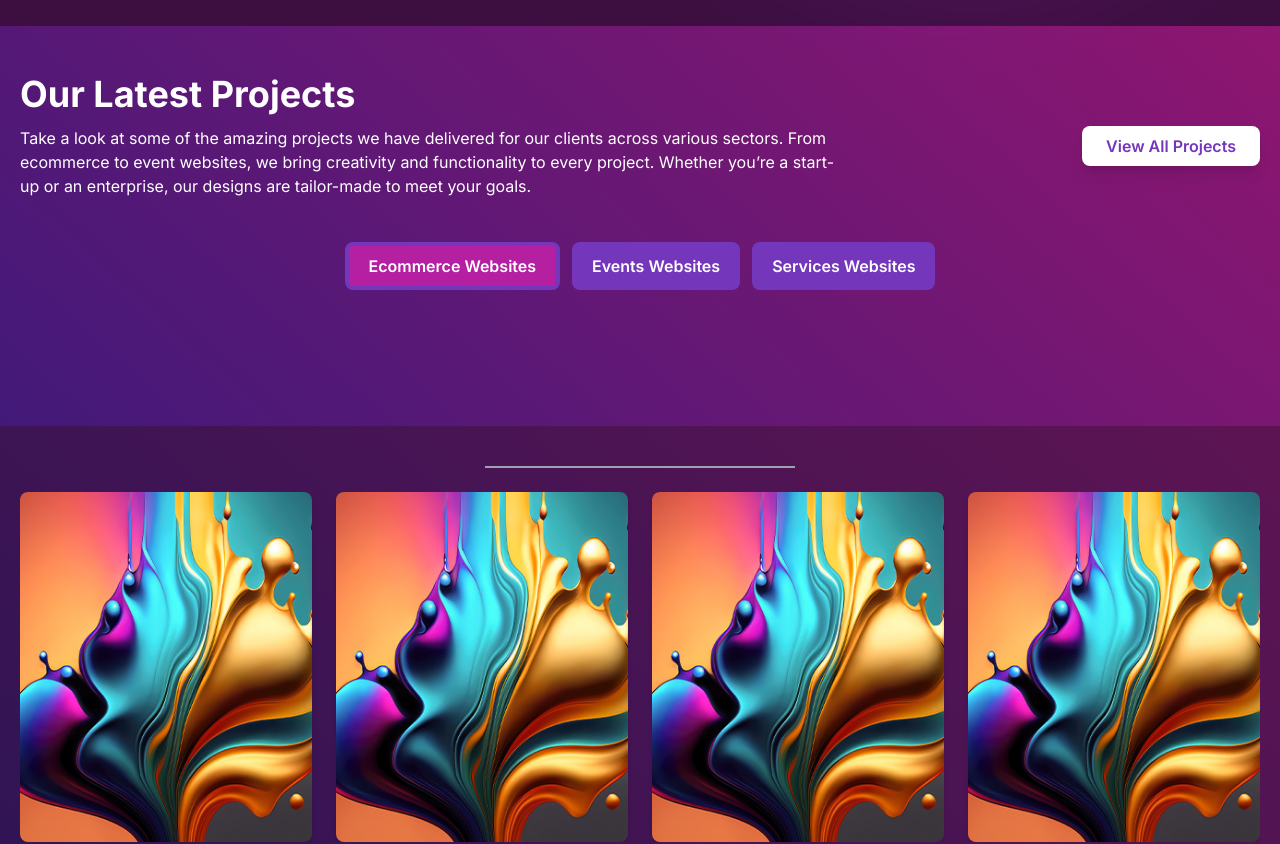
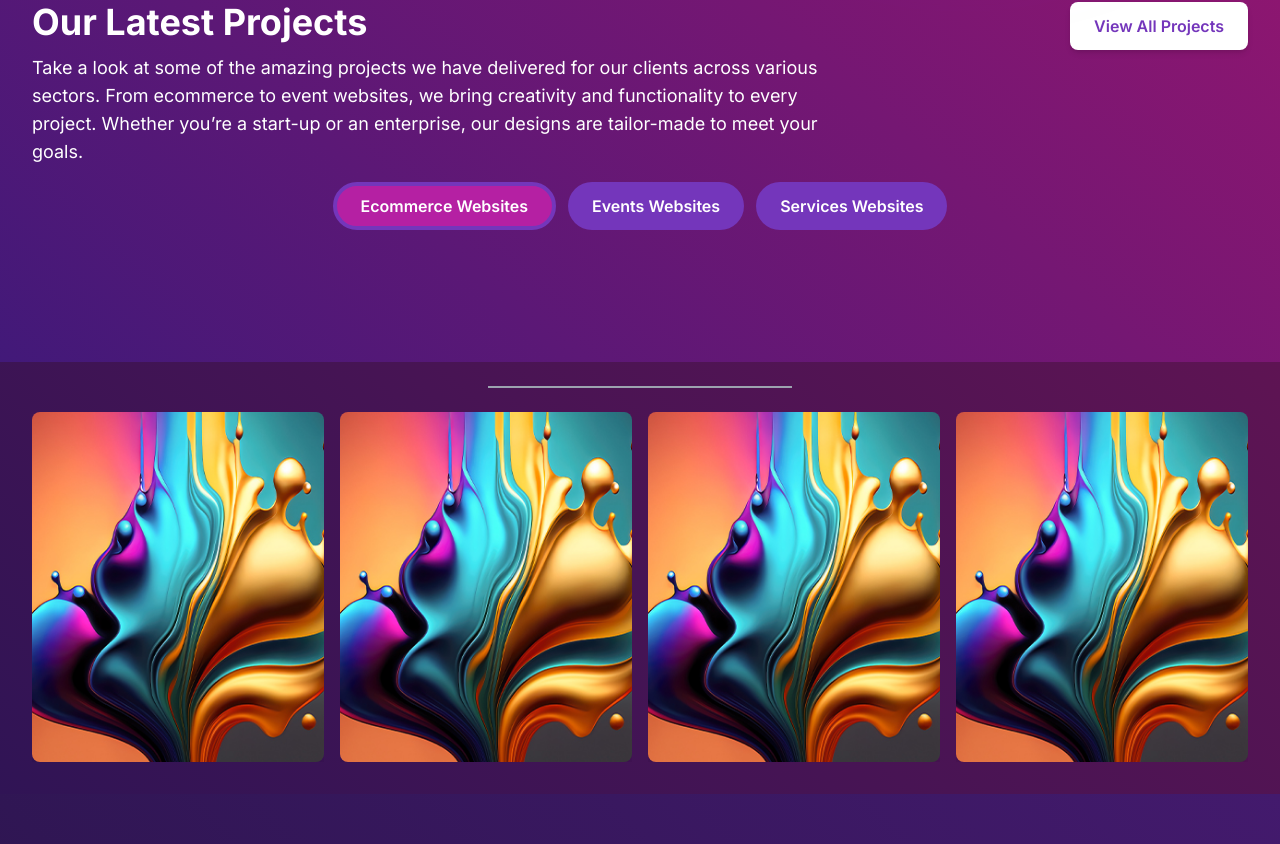
Before and after one commit to MehulGoyal07/BaazTechno, a React (Vite) app: page / in a window 1280 px wide. Shown: the part 1638-2482 px from the top of the page. Built offline with nearby package versions, Linux system fonts and the light colour scheme.

Commit message:
framer-motion-added

```diff
--- a/package.json
+++ b/package.json
@@ -10,7 +10,9 @@
     "preview": "vite preview"
   },
   "dependencies": {
+    "aos": "^2.3.4",
     "emailjs-com": "^3.2.0",
+    "framer-motion": "^12.0.5",
     "nodemon": "^3.1.7",
     "react": "^18.3.1",
     "react-dom": "^18.3.1",
--- a/src/components/BookCall.jsx
+++ b/src/components/BookCall.jsx
@@ -1,13 +1,24 @@
+import { motion } from 'framer-motion'; // Import Framer Motion
 import bg from '../assets/bg/experience_bg.jpg'; // Background image
 
 const BookACallSection = () => {
   return (
-    <section
+    <motion.section
       className="flex flex-col lg:flex-row items-center justify-between bg-cover bg-center py-16 px-5"
       style={{ backgroundImage: `url(${bg})`, minHeight: '100vh' }}
+      whileInView={{ opacity: 1 }}  // Fade in when it comes into view
+      initial={{ opacity: 0 }}     // Start with 0 opacity
+      transition={{ duration: 0.8 }}
+      viewport={{ once: false }}   // Trigger the animation every time the section enters the viewport
     >
       {/* Left side with text and explanation */}
-      <div className="lg:w-1/2 text-left text-white px-6 py-8 lg:py-16 max-w-lg mx-auto">
+      <motion.div
+        className="lg:w-1/2 text-left text-white px-6 py-8 lg:py-16 max-w-lg mx-auto"
+        initial={{ opacity: 0 }}
+        whileInView={{ opacity: 1 }}   // Fade in when this part comes into view
+        transition={{ duration: 0.6, delay: 0.2 }}
+        viewport={{ once: false }}
+      >
         <h2 className="text-4xl font-bold mb-6 leading-tight">Book a Call with Us</h2>
         <p className="text-lg mb-6 leading-relaxed">
           Let’s schedule a quick meeting to discuss your website needs. Whether you are looking for website
@@ -18,10 +29,16 @@ const BookACallSection = () => {
           This is a no-obligation, free consultation call. We look forward to collaborating with you and bringing
           your ideas to life!
         </p>
-      </div>
+      </motion.div>
 
       {/* Right side with form to schedule a call */}
-      <div className="lg:w-1/2 bg-white shadow-xl rounded-lg p-8 w-full max-w-lg mx-auto lg:mx-0 mt-8 lg:mt-0">
+      <motion.div
+        className="lg:w-1/2 bg-white shadow-xl rounded-lg p-8 w-full max-w-lg mx-auto lg:mx-0 mt-8 lg:mt-0"
+        initial={{ opacity: 0 }}
+        whileInView={{ opacity: 1 }}   // Fade in when this part comes into view
+        transition={{ duration: 0.6, delay: 0.4 }}
+        viewport={{ once: false }}
+      >
         <h3 className="text-2xl font-semibold text-[#7436bb] mb-6">Schedule a Meeting</h3>
         <form action="https://your-meeting-scheduler.com" method="POST" className="space-y-6">
           <div>
@@ -71,8 +88,8 @@ const BookACallSection = () => {
             </button>
           </div>
         </form>
-      </div>
-    </section>
+      </motion.div>
+    </motion.section>
   );
 };
 
--- a/src/components/Home/Hero/Hero.jsx
+++ b/src/components/Home/Hero/Hero.jsx
@@ -1,12 +1,17 @@
+import { motion } from 'framer-motion'; // Framer Motion for animations
 import { Link } from 'react-router-dom'; // React Router for navigation
 import heroImage from '../../../assets/bg/hero.png'; // Hero overlay image
 import heroBg from '../../../assets/bg/hero_bg.png'; // Common background image
 
 export default function Hero() {
   return (
-    <section
+    <motion.section
       className="relative w-full h-screen bg-cover bg-center flex flex-col justify-center items-center text-center text-white"
       style={{ backgroundImage: `url(${heroBg})` }}
+      initial={{ opacity: 0, y: 50 }} // Initial state (hidden + slightly below)
+      whileInView={{ opacity: 1, y: 0 }} // Visible state (fade in + move up)
+      viewport={{ once: true, amount: 0.3 }} // Trigger animation when 30% is in view
+      transition={{ duration: 0.8 }} // Smooth animation
     >
       {/* Overlay hero.png image */}
       <div className="absolute inset-0 flex justify-center items-center z-0">
@@ -22,11 +27,9 @@ export default function Hero() {
         <h1 className="text-5xl sm:text-7xl font-bold mb-6 tracking-wide sm:tracking-wider">
           Digital Services
         </h1>
-        {/* Increased font size and added more letter spacing */}
         <p className="text-2xl sm:text-4xl mb-10 tracking-widest">
           Best Solutions for Your Business
         </p>
-        {/* Subheading made larger with proper letter spacing */}
 
         {/* Buttons */}
         <div className="flex flex-col sm:flex-row space-y-4 sm:space-y-0 sm:space-x-6 justify-center">
@@ -44,6 +47,6 @@ export default function Hero() {
           </Link>
         </div>
       </div>
-    </section>
+    </motion.section>
   );
 }
--- a/src/components/Home/Testimonials/Testimonials.jsx
+++ b/src/components/Home/Testimonials/Testimonials.jsx
@@ -1,3 +1,5 @@
+import { motion } from 'framer-motion'; // Import Framer Motion
+
 const TestimonialsSection = () => {
   // Testimonial data
   const testimonials = [
@@ -32,21 +34,25 @@ const TestimonialsSection = () => {
     >
       <h2 className="text-4xl font-bold text-center mb-8">What Our Clients Say</h2>
 
-      {/* Static Testimonials */}
+      {/* Testimonials with animation on scroll */}
       <div className="flex flex-wrap justify-center gap-8">
         {testimonials.map((testimonial, index) => (
-          <div
+          <motion.div
             key={index}
             className="min-w-[300px] mx-4 bg-[#ffffffcc] text-black rounded-lg shadow-2xl p-6"
             style={{
               boxShadow: '0 8px 30px rgba(0, 0, 0, 0.1)', // Shadow effect for depth
               backdropFilter: 'blur(10px)', // Subtle blur effect for card
             }}
+            initial={{ opacity: 0, y: 50 }}   // Start from below and with zero opacity
+            whileInView={{ opacity: 1, y: 0 }} // Animate to visible and original position
+            transition={{ duration: 0.6, delay: index * 0.2 }} // Stagger animation for each card
+            viewport={{ once: false }}   // Trigger the animation every time the card enters the viewport
           >
             <h4 className="font-semibold text-xl mb-2">{testimonial.name}</h4>
             <p className="text-sm text-gray-500 mb-4">{testimonial.location}</p>
             <p className="text-lg italic">{`"${testimonial.text}"`}</p>
-          </div>
+          </motion.div>
         ))}
       </div>
     </section>
--- a/src/components/Portfolio.jsx
+++ b/src/components/Portfolio.jsx
@@ -1,71 +1,88 @@
+import { motion } from 'framer-motion';
 import { useState } from 'react';
 import img3 from '../assets/portfolio/all-gallary-6.png';
 import img1 from '../assets/portfolio/ui-ux-gallary-3.png';
 import img2 from '../assets/portfolio/ui-ux-gallary-4.png';
 
 const PortfolioSection = () => {
-  // Define the project types and associated images
   const projectData = {
     ecommerce: [img1, img1, img1, img1],
     events: [img2, img2, img2, img2],
     services: [img3, img3, img3, img3],
   };
 
-  // State to manage the active project type
   const [activeProject, setActiveProject] = useState('ecommerce');
 
   return (
     <section>
       {/* Section above the buttons */}
       <div
-        className="min-h-[50vh] py-12 px-5"
+        className="min-h-[50vh] py-10 px-6 sm:px-8"
         style={{
           background: 'linear-gradient(42deg, #421979 0.01%, #8e1670 100%)',
         }}
       >
-        <div className="max-w-screen-xl mx-auto flex flex-col lg:flex-row justify-between items-start lg:items-center mb-6">
+        <div className="max-w-screen-xl mx-auto flex flex-col lg:flex-row justify-between items-start gap-6">
           {/* Left-aligned Heading and Subheading */}
-          <div className="text-left lg:w-2/3">
-            <h2 className="text-4xl font-bold text-white mb-3">
+          <div className="lg:w-2/3">
+            <motion.h2
+              className="text-3xl sm:text-4xl font-bold text-white mb-3"
+              initial={{ opacity: 0, y: -50 }}
+              whileInView={{ opacity: 1, y: 0 }}
+              transition={{ duration: 0.6 }}
+            >
               Our Latest Projects
-            </h2>
-            <p className="text-base text-white mb-5">
+            </motion.h2>
+            <motion.p
+              className="text-base sm:text-lg text-white leading-relaxed"
+              initial={{ opacity: 0, x: -50 }}
+              whileInView={{ opacity: 1, x: 0 }}
+              transition={{ duration: 0.6 }}
+            >
               Take a look at some of the amazing projects we have delivered for
-              our clients across various sectors. From ecommerce to event websites,
-              we bring creativity and functionality to every project. Whether you’re a start-up
-              or an enterprise, our designs are tailor-made to meet your goals.
-            </p>
+              our clients across various sectors. From ecommerce to event
+              websites, we bring creativity and functionality to every project.
+              Whether you’re a start-up or an enterprise, our designs are
+              tailor-made to meet your goals.
+            </motion.p>
           </div>
 
           {/* View All Projects Button */}
-          <div className="lg:w-1/3 flex justify-end">
-            <button className="py-2 px-6 bg-white text-[#7436bb] rounded-lg font-semibold transition duration-300 hover:bg-gray-200 shadow-lg">
+          <motion.div
+            className="lg:w-1/3 flex justify-start lg:justify-end"
+            initial={{ opacity: 0 }}
+            whileInView={{ opacity: 1 }}
+            transition={{ duration: 0.6, delay: 0.3 }}
+          >
+            <button className="py-3 px-6 bg-white text-[#7436bb] rounded-lg font-semibold transition duration-300 hover:bg-gray-200 shadow-md w-full lg:w-auto text-center">
               View All Projects
             </button>
-          </div>
+          </motion.div>
         </div>
 
         {/* Project Type Buttons */}
-        <div className="flex justify-center space-x-3 mb-4">
+        <div className="flex flex-wrap justify-center mt-4 gap-2 sm:gap-3">
           {Object.keys(projectData).map((projectType) => (
-            <button
+            <motion.button
               key={projectType}
               onClick={() => setActiveProject(projectType)}
-              className={`py-2 px-5 rounded-lg text-white font-semibold transition duration-300 ${
+              className={`py-2 px-4 sm:px-6 rounded-full text-white font-semibold transition duration-300 ${
                 activeProject === projectType
                   ? 'bg-[#b520a3] border-4 border-[#7436bb]'
                   : 'bg-[#7436bb] hover:bg-[#b520a3]'
               }`}
+              whileHover={{ scale: 1.05 }}
+              transition={{ duration: 0.3 }}
             >
               {projectType.charAt(0).toUpperCase() + projectType.slice(1)} Websites
-            </button>
+            </motion.button>
           ))}
         </div>
       </div>
 
       {/* Section below the buttons */}
       <div
-        className="py-10 px-5"
+        className="pt-6 pb-8 px-6 sm:px-8"
         style={{
           background: 'linear-gradient(42deg, #301455 0.01%, #5e1453 100%)',
         }}
@@ -74,15 +91,21 @@ const PortfolioSection = () => {
         <div className="border-b-2 border-gray-400 w-1/4 mx-auto mb-6"></div>
 
         {/* Project Images Collage */}
-        <div className="grid grid-cols-2 sm:grid-cols-3 lg:grid-cols-3 xl:grid-cols-4 gap-6 transition duration-300 overflow-hidden">
+        <div className="grid grid-cols-1 sm:grid-cols-2 md:grid-cols-3 xl:grid-cols-4 gap-4">
           {projectData[activeProject].map((image, index) => (
-            <div key={index} className="relative group">
+            <motion.div
+              key={index}
+              className="relative group overflow-hidden"
+              initial={{ opacity: 0 }}
+              whileInView={{ opacity: 1 }}
+              transition={{ duration: 0.6, delay: index * 0.2 }}
+            >
               <img
                 src={image}
                 alt={`${activeProject} project ${index + 1}`}
-                className="w-full h-[250px] lg:h-[300px] xl:h-[350px] object-cover rounded-lg shadow-md transform group-hover:scale-105 transition-transform duration-500 ease-in-out"
+                className="w-full h-[200px] sm:h-[250px] md:h-[300px] lg:h-[350px] object-cover rounded-lg shadow-lg transform group-hover:scale-105 transition-transform duration-500 ease-in-out"
               />
-            </div>
+            </motion.div>
           ))}
         </div>
       </div>
```
Also changed, not shown: src/components/Home/WhyUs/WhyUs.jsx (+23 -7 lines), src/components/Navbar.jsx (+63 -34 lines), src/components/Prizes.jsx (+26 -11 lines), 1 other file (tests, documents, lock files or other folders).
